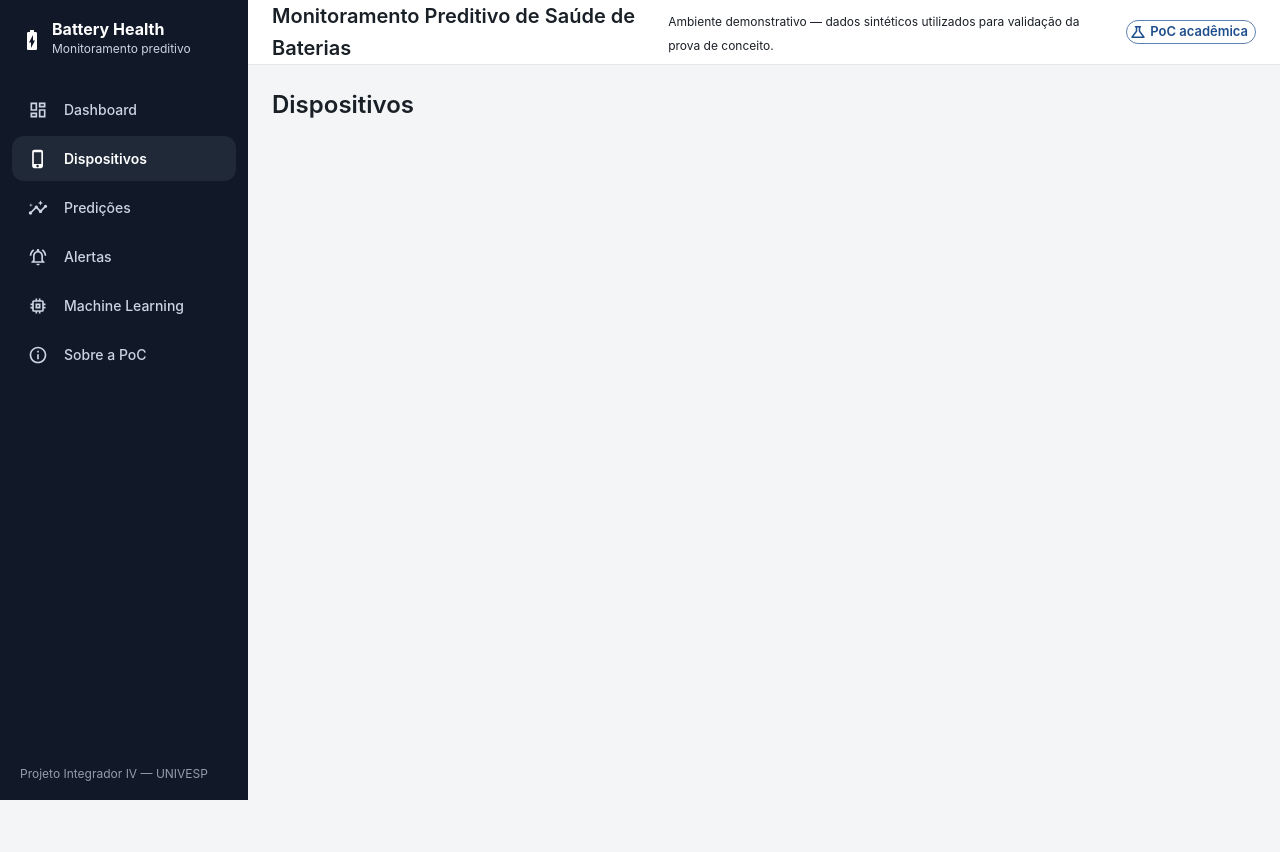
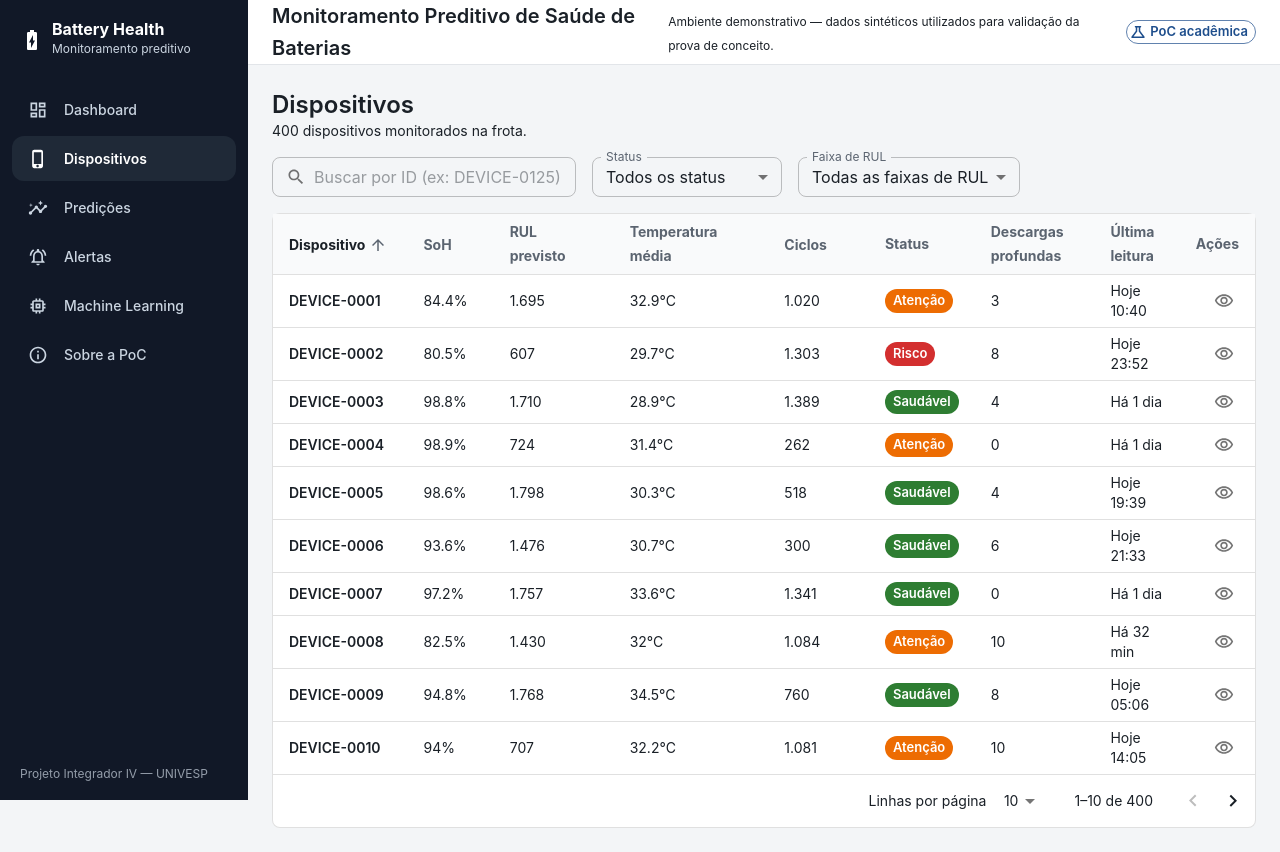
Before and after one commit to RicardoCFBR/Projeto-Integrador-IV, a React (Vite) app in the folder frontend/: page /devices in a window 1280 px wide. Before the commit the page ends 800 px from the top, so only its background shows below. Built offline with nearby package versions, Linux system fonts and the light colour scheme.

Commit message:
feat(frontend): build Devices page with search, status/RUL filters, sorting and pagination

```diff
--- /dev/null
+++ b/frontend/src/components/devices/DeviceTable.tsx
@@ -0,0 +1,144 @@
+import { useMemo, useState } from 'react';
+import { Link as RouterLink } from 'react-router-dom';
+import Table from '@mui/material/Table';
+import TableBody from '@mui/material/TableBody';
+import TableCell from '@mui/material/TableCell';
+import TableContainer from '@mui/material/TableContainer';
+import TableHead from '@mui/material/TableHead';
+import TableRow from '@mui/material/TableRow';
+import TableSortLabel from '@mui/material/TableSortLabel';
+import TablePagination from '@mui/material/TablePagination';
+import IconButton from '@mui/material/IconButton';
+import Tooltip from '@mui/material/Tooltip';
+import Paper from '@mui/material/Paper';
+import VisibilityOutlinedIcon from '@mui/icons-material/VisibilityOutlined';
+import type { Device } from '../../types/device';
+import { DeviceStatusChip } from './DeviceStatusChip';
+
+type SortableColumn = 'id' | 'sohPercent' | 'predictedRulCycles' | 'temperatureMean30d' | 'cycleCount';
+type SortDirection = 'asc' | 'desc';
+
+interface DeviceTableProps {
+  devices: Device[];
+}
+
+const COLUMNS: { key: SortableColumn; label: string }[] = [
+  { key: 'id', label: 'Dispositivo' },
+  { key: 'sohPercent', label: 'SoH' },
+  { key: 'predictedRulCycles', label: 'RUL previsto' },
+  { key: 'temperatureMean30d', label: 'Temperatura média' },
+  { key: 'cycleCount', label: 'Ciclos' },
+];
+
+function formatRelativeTime(iso: string): string {
+  const date = new Date(iso);
+  const diffMinutes = Math.round((Date.now() - date.getTime()) / 60_000);
+
+  if (diffMinutes < 60) return `Há ${diffMinutes} min`;
+  const diffHours = Math.round(diffMinutes / 60);
+  if (diffHours < 24) return `Hoje ${date.toLocaleTimeString('pt-BR', { hour: '2-digit', minute: '2-digit' })}`;
+  const diffDays = Math.round(diffHours / 24);
+  return `Há ${diffDays} dia${diffDays > 1 ? 's' : ''}`;
+}
+
+export function DeviceTable({ devices }: DeviceTableProps) {
+  const [orderBy, setOrderBy] = useState<SortableColumn>('id');
+  const [order, setOrder] = useState<SortDirection>('asc');
+  const [page, setPage] = useState(0);
+  const [rowsPerPage, setRowsPerPage] = useState(10);
+
+  const sortedDevices = useMemo(() => {
+    const sorted = [...devices].sort((a, b) => {
+      const aValue = a[orderBy];
+      const bValue = b[orderBy];
+      if (typeof aValue === 'string' && typeof bValue === 'string') {
+        return aValue.localeCompare(bValue);
+      }
+      return Number(aValue) - Number(bValue);
+    });
+    return order === 'asc' ? sorted : sorted.reverse();
+  }, [devices, orderBy, order]);
+
+  const paginatedDevices = sortedDevices.slice(page * rowsPerPage, page * rowsPerPage + rowsPerPage);
+
+  function handleSort(column: SortableColumn) {
+    if (orderBy === column) {
+      setOrder((prev) => (prev === 'asc' ? 'desc' : 'asc'));
+    } else {
+      setOrderBy(column);
+      setOrder('asc');
+    }
+  }
+
+  return (
+    <Paper variant="outlined">
+      <TableContainer>
+        <Table size="small">
+          <TableHead>
+            <TableRow>
+              {COLUMNS.map((column) => (
+                <TableCell key={column.key}>
+                  <TableSortLabel
+                    active={orderBy === column.key}
+                    direction={orderBy === column.key ? order : 'asc'}
+                    onClick={() => handleSort(column.key)}
+                  >
+                    {column.label}
+                  </TableSortLabel>
+                </TableCell>
+              ))}
+              <TableCell>Status</TableCell>
+              <TableCell>Descargas profundas</TableCell>
+              <TableCell>Última leitura</TableCell>
+              <TableCell align="right">Ações</TableCell>
+            </TableRow>
+          </TableHead>
+          <TableBody>
+            {paginatedDevices.map((device) => (
+              <TableRow key={device.id} hover>
+                <TableCell sx={{ fontWeight: 600 }}>{device.id}</TableCell>
+                <TableCell>{device.sohPercent}%</TableCell>
+                <TableCell>{device.predictedRulCycles.toLocaleString('pt-BR')}</TableCell>
+                <TableCell>{device.temperatureMean30d}°C</TableCell>
+                <TableCell>{device.cycleCount.toLocaleString('pt-BR')}</TableCell>
+                <TableCell>
+                  <DeviceStatusChip status={device.status} />
+                </TableCell>
+                <TableCell>{device.deepDischargeEvents30d}</TableCell>
+                <TableCell>{formatRelativeTime(device.lastTelemetryAt)}</TableCell>
+                <TableCell align="right">
+                  <Tooltip title="Visualizar detalhes">
+                    <IconButton component={RouterLink} to={`/devices/${device.id}`} size="small">
+                      <VisibilityOutlinedIcon fontSize="small" />
+                    </IconButton>
+                  </Tooltip>
+                </TableCell>
+              </TableRow>
+            ))}
+            {paginatedDevices.length === 0 ? (
+              <TableRow>
+                <TableCell colSpan={9} align="center" sx={{ py: 4, color: 'text.secondary' }}>
+                  Nenhum dispositivo encontrado para os filtros aplicados.
+                </TableCell>
+              </TableRow>
+            ) : null}
+          </TableBody>
+        </Table>
+      </TableContainer>
+      <TablePagination
+        component="div"
+        count={sortedDevices.length}
+        page={page}
+        onPageChange={(_, newPage) => setPage(newPage)}
+        rowsPerPage={rowsPerPage}
+        onRowsPerPageChange={(event) => {
+          setRowsPerPage(parseInt(event.target.value, 10));
+          setPage(0);
+        }}
+        rowsPerPageOptions={[10, 25, 50]}
+        labelRowsPerPage="Linhas por página"
+        labelDisplayedRows={({ from, to, count }) => `${from}–${to} de ${count}`}
+      />
+    </Paper>
+  );
+}
--- a/frontend/src/pages/DevicesPage.tsx
+++ b/frontend/src/pages/DevicesPage.tsx
@@ -1,5 +1,109 @@
+import { useEffect, useMemo } from 'react';
+import Box from '@mui/material/Box';
+import TextField from '@mui/material/TextField';
+import MenuItem from '@mui/material/MenuItem';
+import InputAdornment from '@mui/material/InputAdornment';
+import CircularProgress from '@mui/material/CircularProgress';
 import Typography from '@mui/material/Typography';
+import SearchOutlinedIcon from '@mui/icons-material/SearchOutlined';
+import { DeviceTable } from '../components/devices/DeviceTable';
+import { matchesRulRange, useDeviceStore, type RulRangeFilter, type StatusFilter } from '../stores/deviceStore';
+
+const STATUS_OPTIONS: { value: StatusFilter; label: string }[] = [
+  { value: 'all', label: 'Todos os status' },
+  { value: 'healthy', label: 'Saudável' },
+  { value: 'attention', label: 'Atenção' },
+  { value: 'risk', label: 'Risco' },
+];
+
+const RUL_RANGE_OPTIONS: { value: RulRangeFilter; label: string }[] = [
+  { value: 'all', label: 'Todas as faixas de RUL' },
+  { value: 'low', label: 'RUL baixo (< 700)' },
+  { value: 'medium', label: 'RUL intermediário (700–1200)' },
+  { value: 'high', label: 'RUL alto (> 1200)' },
+];
 
 export function DevicesPage() {
-  return <Typography variant="h5">Dispositivos</Typography>;
+  const { devices, isLoading, filters, fetchDevices, setSearch, setStatusFilter, setRulRangeFilter } =
+    useDeviceStore();
+
+  useEffect(() => {
+    fetchDevices();
+  }, [fetchDevices]);
+
+  const filteredDevices = useMemo(() => {
+    const search = filters.search.trim().toLowerCase();
+    return devices.filter((device) => {
+      const matchesSearch = search.length === 0 || device.id.toLowerCase().includes(search);
+      const matchesStatus = filters.status === 'all' || device.status === filters.status;
+      const matchesRul = matchesRulRange(device.predictedRulCycles, filters.rulRange);
+      return matchesSearch && matchesStatus && matchesRul;
+    });
+  }, [devices, filters]);
+
+  return (
+    <Box sx={{ display: 'flex', flexDirection: 'column', gap: 2 }}>
+      <Box>
+        <Typography variant="h5">Dispositivos</Typography>
+        <Typography variant="body2" color="text.secondary">
+          {devices.length.toLocaleString('pt-BR')} dispositivos monitorados na frota.
+        </Typography>
+      </Box>
+
+      <Box sx={{ display: 'flex', gap: 2, flexWrap: 'wrap' }}>
+        <TextField
+          placeholder="Buscar por ID (ex: DEVICE-0125)"
+          size="small"
+          value={filters.search}
+          onChange={(event) => setSearch(event.target.value)}
+          sx={{ minWidth: 260 }}
+          slotProps={{
+            input: {
+              startAdornment: (
+                <InputAdornment position="start">
+                  <SearchOutlinedIcon fontSize="small" />
+                </InputAdornment>
+              ),
+            },
+          }}
+        />
+        <TextField
+          select
+          size="small"
+          label="Status"
+          value={filters.status}
+          onChange={(event) => setStatusFilter(event.target.value as StatusFilter)}
+          sx={{ minWidth: 190 }}
+        >
+          {STATUS_OPTIONS.map((option) => (
+            <MenuItem key={option.value} value={option.value}>
+              {option.label}
+            </MenuItem>
+          ))}
+        </TextField>
+        <TextField
+          select
+          size="small"
+          label="Faixa de RUL"
+          value={filters.rulRange}
+          onChange={(event) => setRulRangeFilter(event.target.value as RulRangeFilter)}
+          sx={{ minWidth: 220 }}
+        >
+          {RUL_RANGE_OPTIONS.map((option) => (
+            <MenuItem key={option.value} value={option.value}>
+              {option.label}
+            </MenuItem>
+          ))}
+        </TextField>
+      </Box>
+
+      {isLoading ? (
+        <Box sx={{ display: 'flex', justifyContent: 'center', py: 8 }}>
+          <CircularProgress />
+        </Box>
+      ) : (
+        <DeviceTable devices={filteredDevices} />
+      )}
+    </Box>
+  );
 }
```
